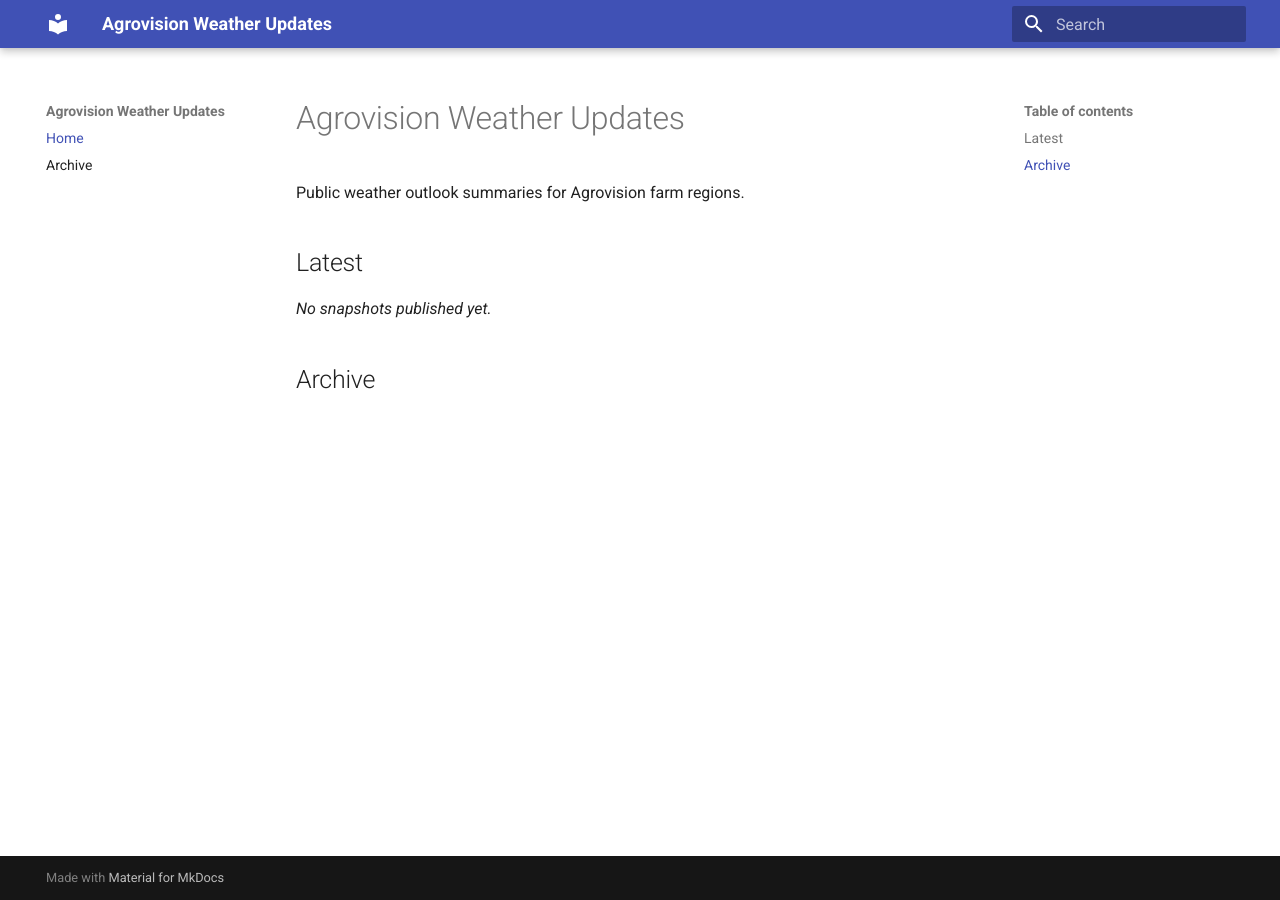
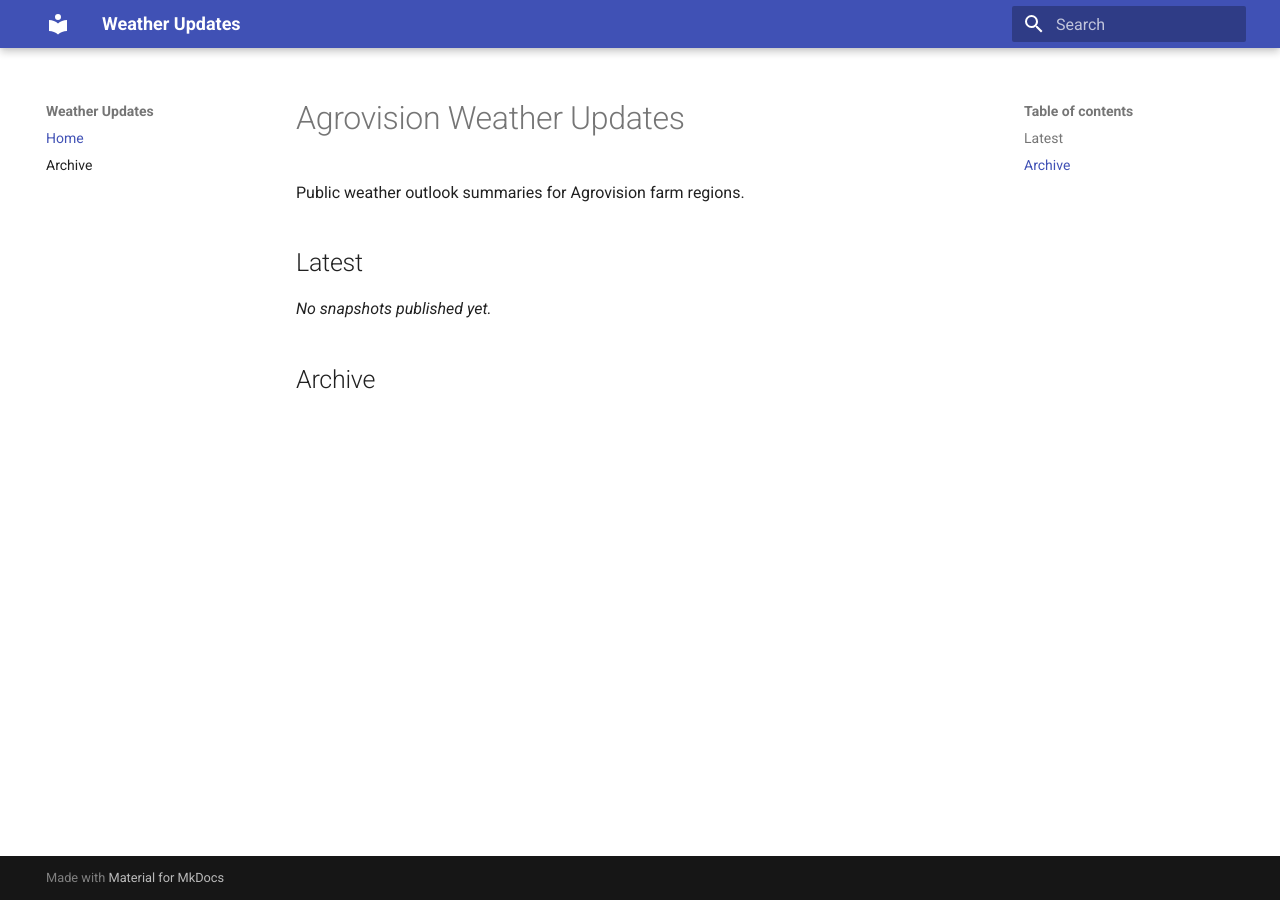
Before and after one commit to kamingfung/weather-updates, an MkDocs documentation site: the page built from docs/index.md, in a window 1280 px wide. Built offline with MkDocs 1.6.1 and Material for MkDocs 9.7.7, drawn with Linux system fonts in a browser that asks for light colours.

Commit message:
docs(mkdocs): Update site name and description
- Change site name from "Agrovision Weather Updates" to "Weather Updates"
- Simplify site description to remove company reference
- Make documentation more generic and brand-agnostic

```diff
--- a/mkdocs.yml
+++ b/mkdocs.yml
@@ -1,5 +1,5 @@
-site_name: Agrovision Weather Updates
-site_description: Public weather outlook summaries for Agrovision farm regions.
+site_name: Weather Updates
+site_description: Public weather outlook summaries for farm regions.
 site_url: https://kamingfung.github.io/weather-updates/
 
 nav:
```
